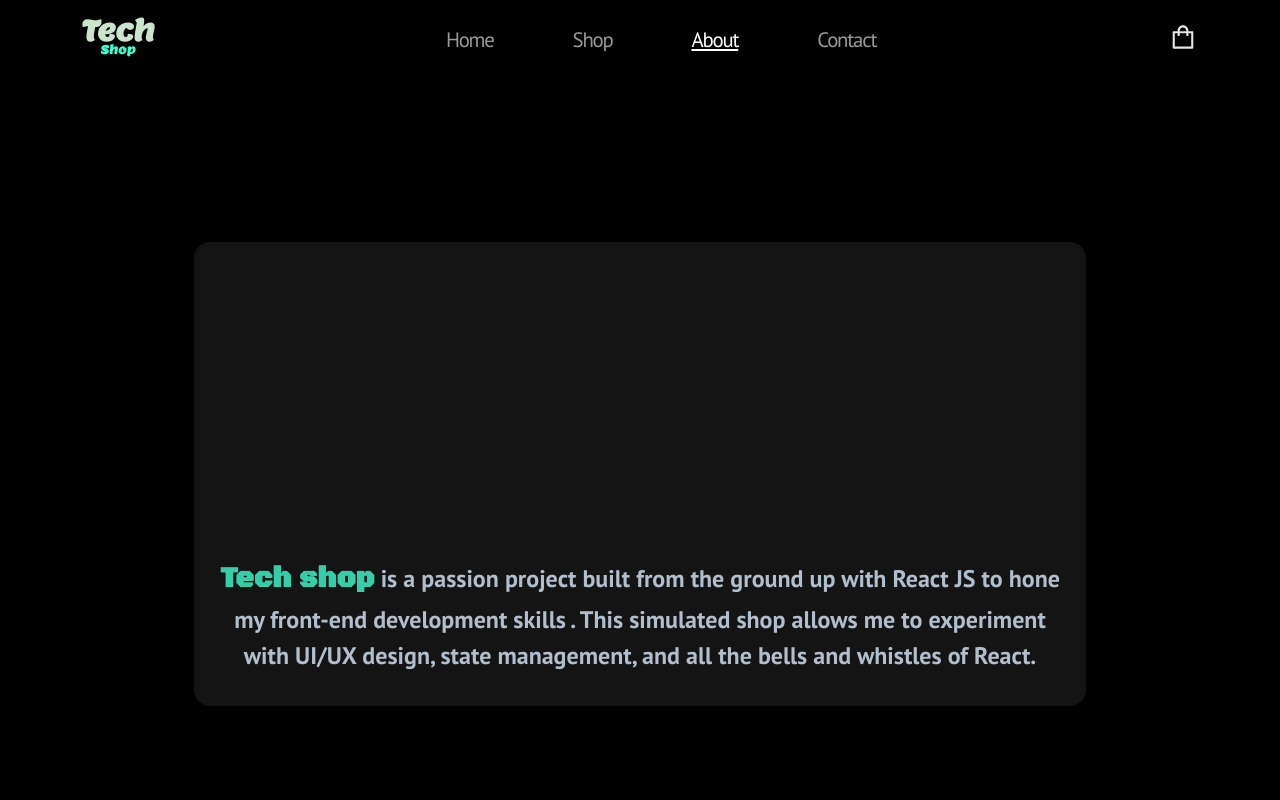
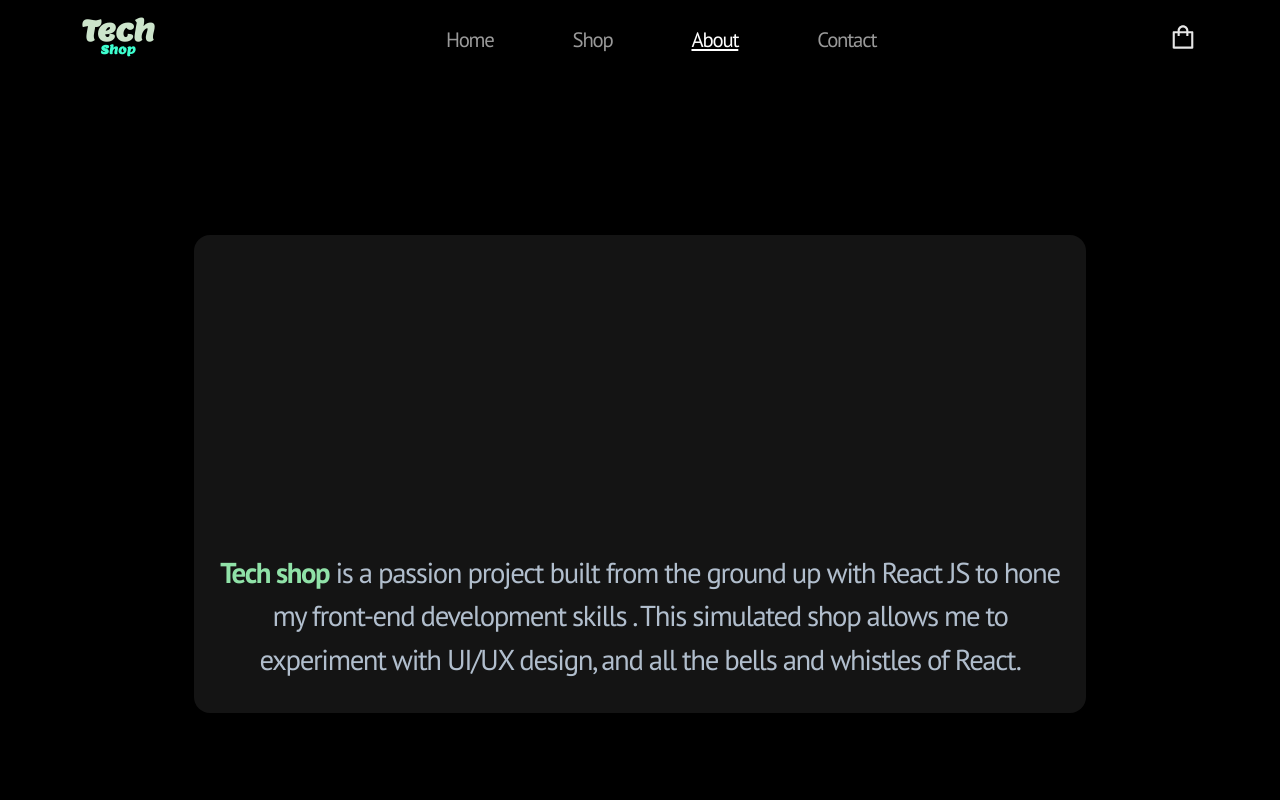
Before and after one commit to mAbdeen9/TechShop_Frontend, a React (Create React App) app: page /about in a window 1280 px wide. Shown: the top 800 px of the page. Built offline with nearby package versions, Linux system fonts and the light colour scheme.

Commit message:
footer links update

```diff
--- a/src/components/AboutSection/AboutSection.jsx
+++ b/src/components/AboutSection/AboutSection.jsx
@@ -9,8 +9,8 @@ function AboutSection() {
         <p>
           <span>Tech shop</span> is a passion project built from the ground up
           with React JS to hone my front-end development skills . This simulated
-          shop allows me to experiment with UI/UX design, state management, and
-          all the bells and whistles of React.
+          shop allows me to experiment with UI/UX design, and all the bells and
+          whistles of React.
         </p>
       </div>
     </section>
--- a/src/components/AboutSection/AboutSection.module.css
+++ b/src/components/AboutSection/AboutSection.module.css
@@ -25,18 +25,16 @@ img {
   -moz-border-radius: 1rem;
   -ms-border-radius: 1rem;
   -o-border-radius: 1rem;
-  font-size: 1.5rem;
+  font-size: 1.8rem;
   color: #b1becd;
-  font-weight: 600;
+  letter-spacing: -1.4px;
   text-align: center;
 }
 
 .about__container span {
   font-weight: bolder;
-  font-size: larger;
-  color: #3efdce;
-  opacity: 0.8;
-  font-family: "Black Ops One", system-ui;
+  font-size: 1.8rem;
+  color: #90e2a8;
 }
 
 /* responsive size */
--- a/src/components/Cart/CartSection.jsx
+++ b/src/components/Cart/CartSection.jsx
@@ -18,7 +18,7 @@ function CartSection() {
   }, [updatePage]);
 
   const deleteItemHandler = (item) => {
-    const userAnswer = window.confirm("Do you really want to delete?");
+    const userAnswer = window.confirm(`Remove ${item.title} from your cart?`);
     if (userAnswer) {
       deleteItem(item);
       setUpdatePage(Math.random());
--- a/src/components/Footer/Footer.jsx
+++ b/src/components/Footer/Footer.jsx
@@ -24,7 +24,10 @@ export default function Footer() {
           >
             <FaLinkedin />
           </Link>
-          <Link aria-label="Youtube" to="https://www.youtube.com/@m7md9110">
+          <Link
+            aria-label="Youtube"
+            to="https://www.youtube.com/channel/UCQbobSAoLpPl-PIMAl8khhw"
+          >
             <FaYoutube />
           </Link>
         </div>
```
